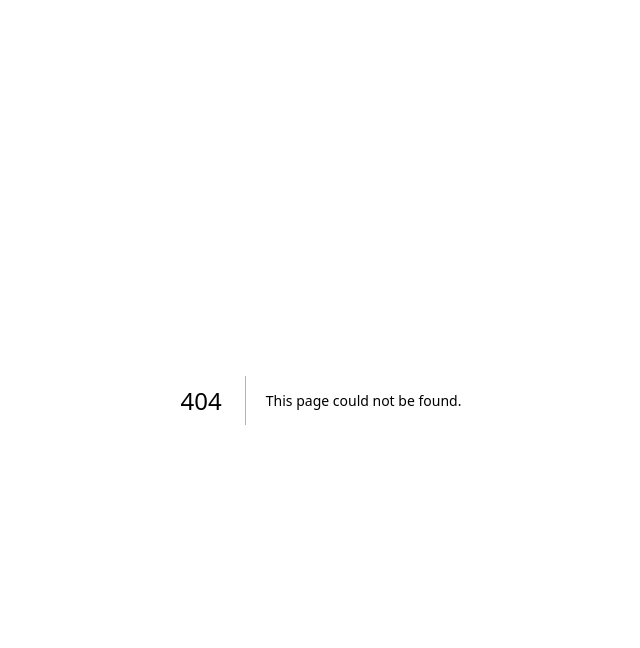
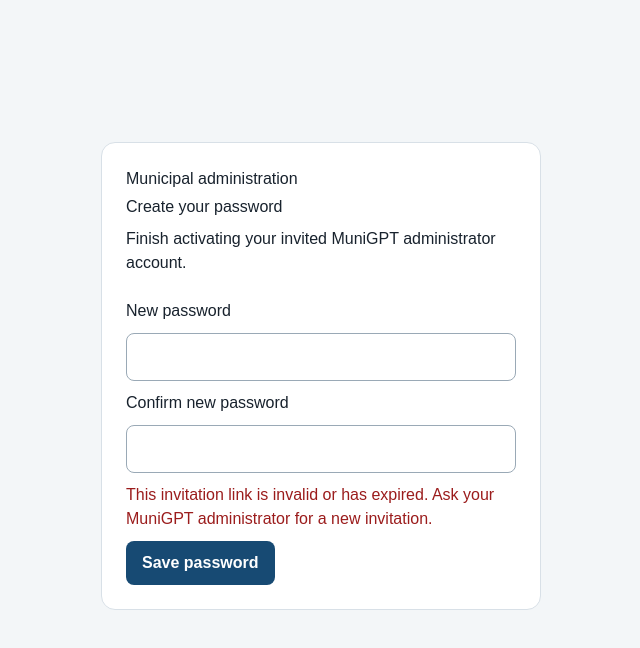
Before and after one commit to denoandrews/nextjs-boilerplate, a Next.js app: page /admin/set-password in a window 1280 px wide. Before the commit this address had no page. Shown: the top 648 px of the page, without its empty margins (319-959 px from the left). Built offline with nearby package versions, Linux system fonts and the light colour scheme; no server answers.

Commit message:
fix: add administrator invitation password setup

```diff
--- /dev/null
+++ b/app/admin/set-password/page.tsx
@@ -0,0 +1,17 @@
+import { isSupabasePublicConfigured } from "@/lib/supabase/config";
+import { SetPasswordForm } from "./set-password-form";
+
+export default function SetPasswordPage() {
+  const configured = isSupabasePublicConfigured();
+
+  return (
+    <main className="admin-shell admin-login-shell">
+      <section className="admin-card narrow">
+        <p className="eyebrow">Municipal administration</p>
+        <h1>Create your password</h1>
+        <p>Finish activating your invited MuniGPT administrator account.</p>
+        <SetPasswordForm configured={configured} />
+      </section>
+    </main>
+  );
+}
--- /dev/null
+++ b/app/admin/set-password/set-password-form.tsx
@@ -0,0 +1,93 @@
+"use client";
+
+import { FormEvent, useEffect, useState } from "react";
+import { useRouter } from "next/navigation";
+import { createClient } from "@/lib/supabase/client";
+
+export function SetPasswordForm({ configured }: { configured: boolean }) {
+  const router = useRouter();
+  const [sessionReady, setSessionReady] = useState(false);
+  const [error, setError] = useState("");
+  const [busy, setBusy] = useState(false);
+
+  useEffect(() => {
+    if (!configured) return;
+    const supabase = createClient();
+    let active = true;
+
+    supabase.auth.getSession().then(({ data, error: sessionError }) => {
+      if (!active) return;
+      if (sessionError || !data.session) {
+        setError("This invitation link is invalid or has expired. Ask your MuniGPT administrator for a new invitation.");
+        return;
+      }
+      setSessionReady(true);
+    });
+
+    return () => {
+      active = false;
+    };
+  }, [configured]);
+
+  async function setPassword(event: FormEvent<HTMLFormElement>) {
+    event.preventDefault();
+    if (!configured || !sessionReady) return;
+    setError("");
+
+    const form = new FormData(event.currentTarget);
+    const password = String(form.get("password") || "");
+    const confirmation = String(form.get("passwordConfirmation") || "");
+    if (password.length < 12) {
+      setError("Use a password with at least 12 characters.");
+      return;
+    }
+    if (password !== confirmation) {
+      setError("The passwords do not match.");
+      return;
+    }
+
+    setBusy(true);
+    const supabase = createClient();
+    const { error: updateError } = await supabase.auth.updateUser({ password });
+    if (updateError) {
+      setError("Your password could not be saved. Request a new invitation and try again.");
+      setBusy(false);
+      return;
+    }
+
+    router.push("/admin");
+    router.refresh();
+  }
+
+  return (
+    <form className="admin-form" onSubmit={setPassword}>
+      <label htmlFor="password">New password</label>
+      <input
+        id="password"
+        name="password"
+        type="password"
+        autoComplete="new-password"
+        minLength={12}
+        required
+        disabled={!configured || !sessionReady || busy}
+      />
+      <label htmlFor="passwordConfirmation">Confirm new password</label>
+      <input
+        id="passwordConfirmation"
+        name="passwordConfirmation"
+        type="password"
+        autoComplete="new-password"
+        minLength={12}
+        required
+        disabled={!configured || !sessionReady || busy}
+      />
+      {error ? <p className="form-error" role="alert">{error}</p> : null}
+      {!configured ? (
+        <p className="form-error" role="alert">Administrator access is not configured for this deployment.</p>
+      ) : null}
+      <button type="submit" disabled={!configured || !sessionReady || busy}>
+        {busy ? "Saving…" : "Save password"}
+      </button>
+    </form>
+  );
+}
```
Also changed, not shown: 1 other file (tests, documents, lock files or other folders).
